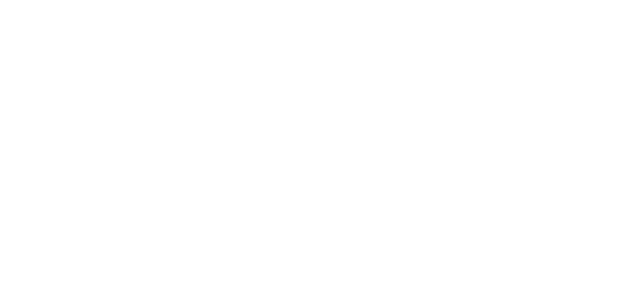
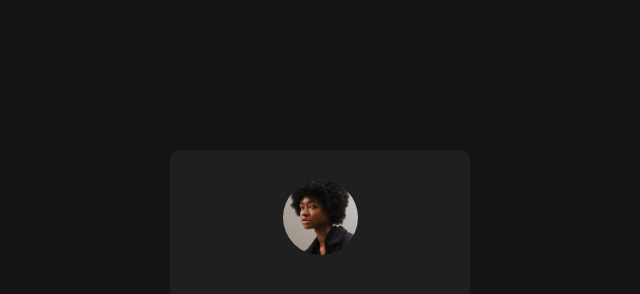
Before and after one commit to JoaoVOSantos/-first-front-end-challenge, a plain HTML site: page index.html in a window 1280 px wide. Shown: the whole page, without its empty margins (320-960 px from the left). Drawn offline with Linux system fonts and the light colour scheme.

Commit message:
starting the container div and adding image

```diff
--- a/index.html
+++ b/index.html
@@ -1,5 +1,6 @@
 <!DOCTYPE html>
 <html lang="en">
+
 <head>
   <meta charset="UTF-8">
   <meta name="viewport" content="width=device-width, initial-scale=1.0">
@@ -8,9 +9,14 @@
 
   <title>Desafio | Social links profile</title>
 </head>
+
 <body>
+  <div class="container">
+    <div class="div-image">
+      <img class="image" src="/assets/images/avatar-jessica.jpeg" alt="image-from-jessica">
+    </div>
 
+  </div>
+</body>
 
-
-</body>
 </html>
--- a/style.css
+++ b/style.css
@@ -19,3 +19,41 @@
     --neutral-dark-grey: hsl(0, 0%, 12%);
     --neutral-off-black: hsl(0, 0%, 8%);
 }
+*{
+    margin: 0;
+    padding: 0;
+    box-sizing: border-box;
+    color: var(--neutral-white);
+    border: none;
+}
+
+body{
+    display: flex;
+    justify-content: center;
+    align-items: center;
+    background-color: var(--neutral-off-black);
+    height: 100vh;
+}
+.container{
+    flex-direction: column;
+    background-color: var(--neutral-dark-grey);
+    width: 300px;
+    height: 500px;
+    border-radius: 10px;
+}
+.div-image{
+    display: flex;
+    width: 100%;
+    height: auto;
+    justify-content: center;
+}
+.image{
+    margin-top: 30px;
+    border-radius: 100%;
+    width: 75px;
+    height: auto;
+}
+
+.description{
+
+}
```
